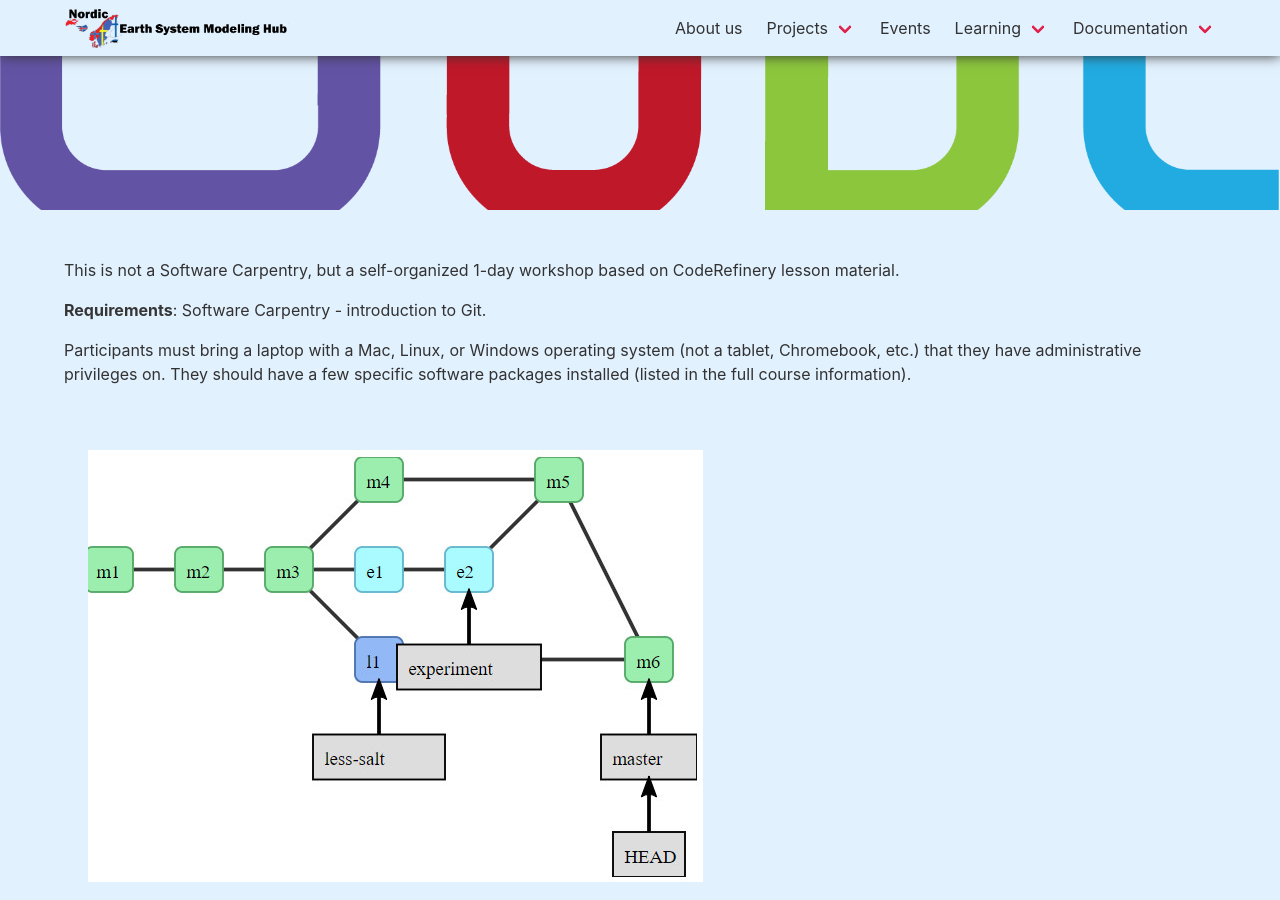
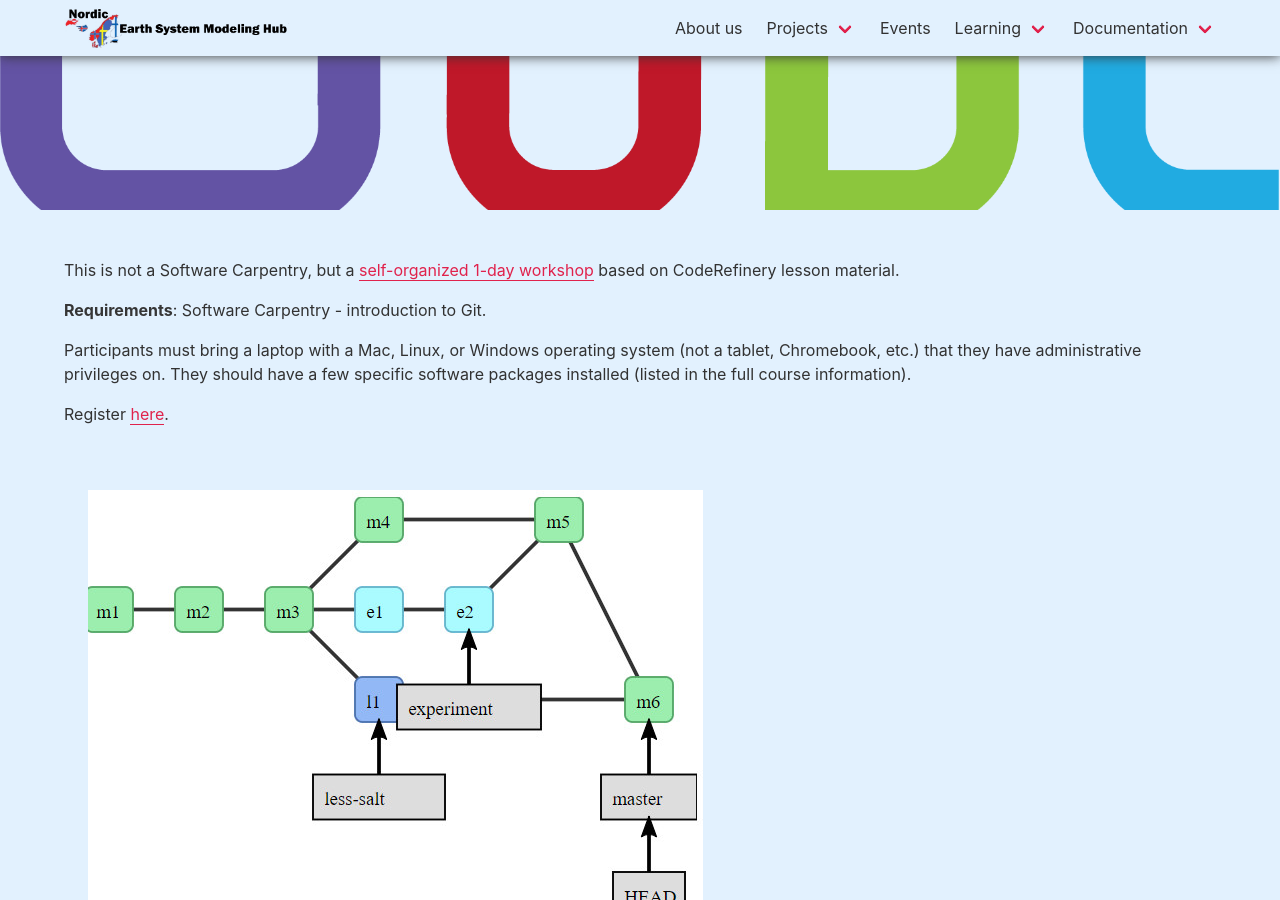
Before and after one commit to NordicESMhub/nordicesmhub.github.io, a Jekyll site: the page built from _events/2019-02-27-git_in_practice.md, in a window 1280 px wide and 900 px high, scrolled down 420 px. Built offline with Jekyll 4.4.1, drawn with Linux system fonts in a browser that asks for light colours; nearby versions of some CDN libraries.

```diff
--- a/_events/2019-02-27-git_in_practice.md
+++ b/_events/2019-02-27-git_in_practice.md
@@ -17,12 +17,14 @@ photos:
   license: CC-BY-SA
 ---
 
-This is not a Software Carpentry, but a self-organized 1-day workshop based on CodeRefinery lesson material.
+This is not a Software Carpentry, but a [self-organized 1-day workshop](https://www.ub.uio.no/english/courses-events/courses/other/Carpentry/software-carpentry/time-and-place/190227_git) based on CodeRefinery lesson material.
 
 **Requirements**: Software Carpentry - introduction to Git.
 
 Participants must bring a laptop with a Mac, Linux, or Windows operating system (not a tablet, Chromebook, etc.) that they have administrative privileges on. They should have a few specific software packages installed (listed in the full course information).
 
+Register [here](https://nettskjema.no/answer/111148.html).
+
 {% include event-images.html images="
   /images/events/2019-02-27-git_in_practice/head.jpg"
 %}
```
